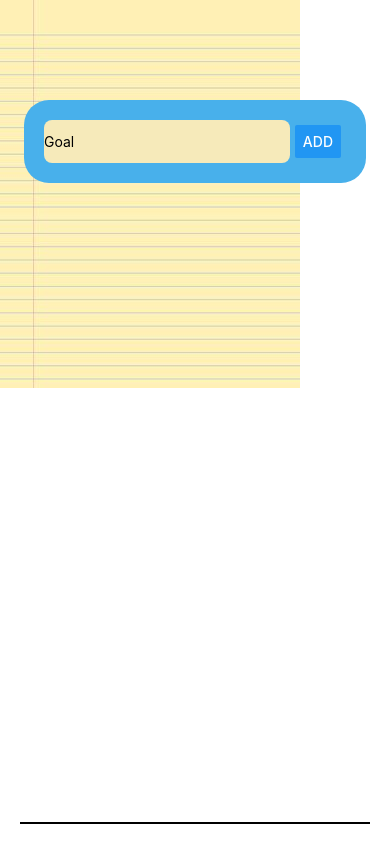
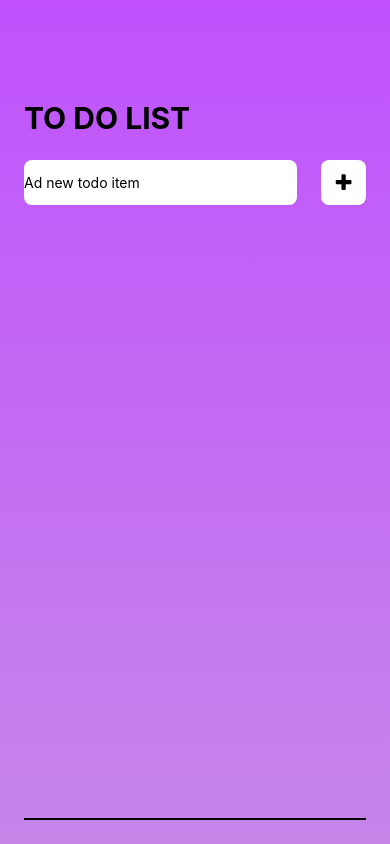
Before and after one commit to esrasrgl/to_do_list, a React Native app: screen / in a window 390 px wide. Built offline with nearby package versions, Linux system fonts and the light colour scheme.

Commit message:
custom button created

```diff
--- a/App.js
+++ b/App.js
@@ -1,14 +1,15 @@
 import { useState } from "react";
 import {
   Alert,
-  Button,
   StyleSheet,
   TextInput,
   View,
   FlatList,
-  ImageBackground,
+  Text,
 } from "react-native";
 import RenderItem from "./components/RenderItem";
+import { LinearGradient } from "expo-linear-gradient";
+import CustomButton from "./components/CustumButton";
 
 export default function App() {
   const [enteredValue, SetEnteredValue] = useState("");
@@ -49,21 +50,16 @@ export default function App() {
   }
 
   return (
-    <ImageBackground
-      source={require("./assets/images/page.jpg")}
-      resizeMode="cover"
-      style={styles.container}
-    >
+    <LinearGradient colors={["#c051fd", "#c686e9"]} style={styles.container}>
+      <Text style={styles.title}>TO DO LIST</Text>
       <View style={styles.goalContainer}>
         <TextInput
           style={styles.goalInput}
-          placeholder="Goal"
+          placeholder="Ad new todo item"
           onChangeText={valueHandler}
           value={enteredValue}
         />
-        <View style={styles.addButton}>
-          <Button title="ADD" onPress={addNewItem} />
-        </View>
+        <CustomButton iconName={'plus'} onpress={addNewItem} />
       </View>
 
       <View style={styles.goalsContainer}>
@@ -79,35 +75,34 @@ export default function App() {
           keyExtractor={(item, index) => {
             return item.id;
           }}
-          alwaysBounceVertical={false}
+          removeClippedSubviews={false}
         />
       </View>
-    </ImageBackground>
+    </LinearGradient>
   );
 }
 
 const styles = StyleSheet.create({
-  button: {
-    alignItems: "center",
-    backgroundColor: "#DDDDDD",
-    padding: 10,
-  },
   container: {
     flex: 1,
   },
+  title:{
+    marginTop: 100,
+    margin: 24,
+    fontSize:30,
+    fontWeight:'bold',
+  },
   goalInput: {
+    marginRight:24,
     flex: 1,
-    backgroundColor: "#f6eaba",
+    backgroundColor: "white",
     borderRadius: 8,
+    elevation:8,
   },
   goalContainer: {
-    marginTop: 100,
     marginHorizontal: 24,
-    padding: 20,
-    borderRadius: 25,
     flexDirection: "row",
     justifyContent: "center",
-    backgroundColor: "#48b0eb",
   },
   addButton: {
     margin: 5,
@@ -115,7 +110,7 @@ const styles = StyleSheet.create({
   goalsContainer: {
     borderBottomColor: "black",
     borderBottomWidth: 2,
-    flex: 5,
-    margin: 20,
+    flex: 1,
+    margin: 24,
   },
 });
--- /dev/null
+++ b/components/CustumButton.js
@@ -0,0 +1,42 @@
+import { Pressable, StyleSheet, View, Text } from "react-native";
+import Icon from "react-native-vector-icons/FontAwesome";
+
+function CustomButton({ iconName, onpress }) {
+  return (
+    <View style={styles.container}>
+      <Pressable
+        style={({ pressed }) =>
+          pressed ? [styles.pressed, styles.button] : styles.button
+        }
+        onPress={onpress}
+      >
+        <Icon name={iconName} size={20}></Icon>
+      </Pressable>
+    </View>
+  );
+}
+
+export default CustomButton;
+
+const styles = StyleSheet.create({
+  container: {
+    backgroundColor: "white",
+    borderRadius: 8,
+    elevation: 8,
+  },
+  goalText: {
+    color: "black",
+    fontSize: 25,
+    fontWeight: "bold",
+    elevation: 8,
+  },
+  button: {
+    alignItems: "center",
+    justifyContent: "center",
+    width: 45,
+    height: 45,
+  },
+  pressed: {
+    opacity: 0.25,
+  },
+});
--- a/components/RenderItem.js
+++ b/components/RenderItem.js
@@ -1,5 +1,6 @@
 import { View, TextInput, Button, Text, Alert, StyleSheet } from "react-native";
 import React, { useState } from "react";
+import CustomButton from "./CustumButton";
 
 const RenderItem = ({ itemData, editItem, deleteItem }) => {
   const [editItemId, SetEditItemId] = useState(null);
@@ -26,22 +27,22 @@ const RenderItem = ({ itemData, editItem, deleteItem }) => {
         onChangeText={SetNewText}
         value={newText}
       />
-      <Button
-        title="Save"
-        onPress={() => editItemHandler(editItem, itemData.item)}
-      />
+      <CustomButton iconName={'check'} onpress={() => editItemHandler(editItem, itemData.item)}/>
     </View>
   ) : (
     <View style={styles.goalItem}>
       <Text style={styles.goalText}>{itemData.item.text}</Text>
       <View style={styles.addButton}>
-        <Button
-          title="Edit"
-          onPress={() => SetEditItemId(itemData.item.id)}
+        <CustomButton
+          iconName={"pencil"}
+          onpress={() => SetEditItemId(itemData.item.id)}
         />
       </View>
       <View style={styles.addButton}>
-        <Button title="Delete" onPress={() => deleteItem(itemData.item.id)} />
+        <CustomButton
+          iconName={"trash"}
+          onpress={() => deleteItem(itemData.item.id)}
+        />
       </View>
     </View>
   );
@@ -51,20 +52,23 @@ export default RenderItem;
 
 const styles = StyleSheet.create({
   addButton: {
-      margin: 5,
+    marginHorizontal: 5,
   },
   goalItem: {
     flexDirection: "row",
     justifyContent: "flex-end",
-      marginHorizontal: 24,
-      margin: 20,
+    marginVertical: 10,
     padding: 10,
-      borderRadius: 6,
-      backgroundColor: "#48b0eb",
+    borderRadius: 8,
+    backgroundColor: "white",
+    elevation: 8,
   },
   goalText: {
     flex: 1,
-      color: "white",
+    color: "black",
     fontSize: 18,
   },
+  checkbox: {
+    alignSelf: "center",
+  },
 });
--- a/package.json
+++ b/package.json
@@ -10,9 +10,11 @@
   },
   "dependencies": {
     "expo": "~51.0.24",
+    "expo-linear-gradient": "~13.0.2",
     "expo-status-bar": "~1.12.1",
     "react": "18.2.0",
-    "react-native": "0.74.3"
+    "react-native": "0.74.3",
+    "react-native-vector-icons": "^10.1.0"
   },
   "devDependencies": {
     "@babel/core": "^7.20.0"
```
Also changed, not shown: 1 other file (tests, documents, lock files or other folders). Lines whose indentation alone changed are shown as unchanged.
